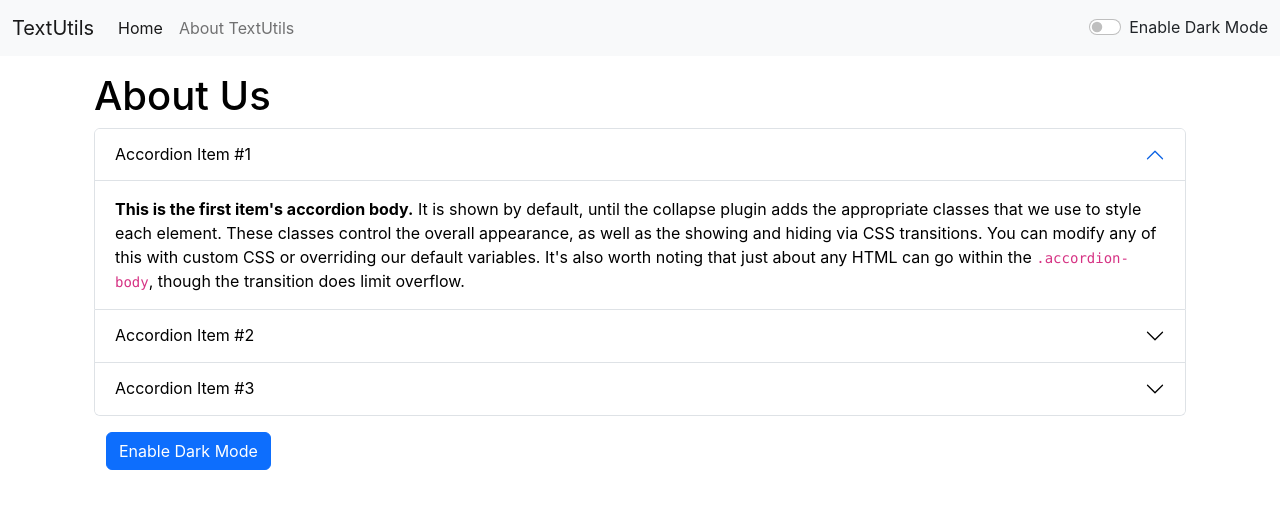
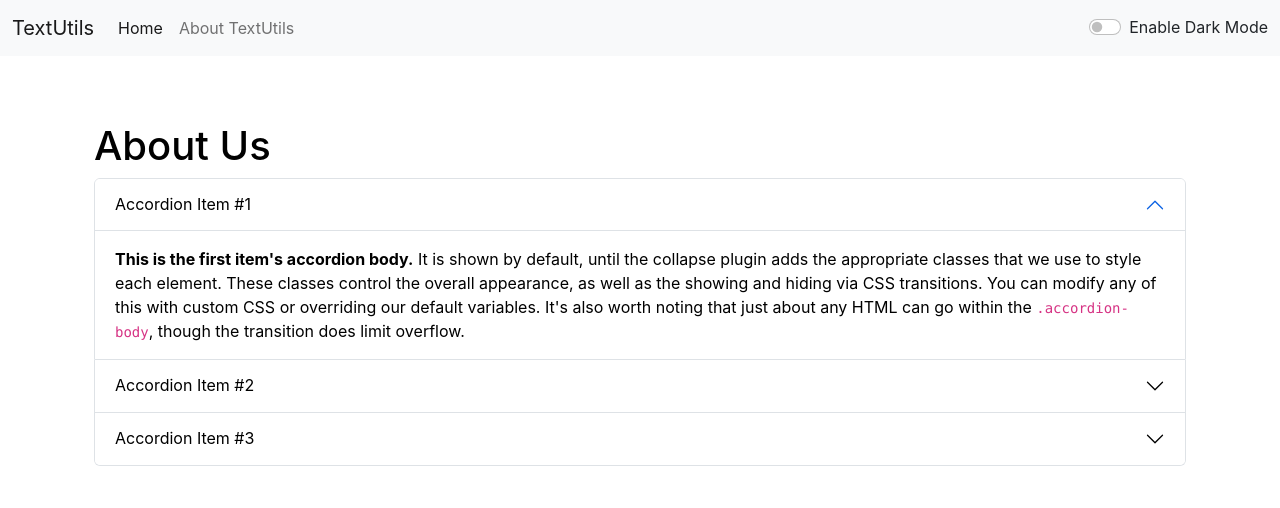
Before and after one commit to vikramshaw/TextUtils, a React (Create React App) app: page /about in a window 1280 px wide. Shown: the top 508 px of the page. Built offline with nearby package versions, Linux system fonts and the light colour scheme.

Commit message:
Fixing Issues & Wrapping up TextUtils

```diff
--- a/public/index.html
+++ b/public/index.html
@@ -7,7 +7,9 @@
     <meta name="theme-color" content="#000000" />
     <meta
       name="description"
-      content="TextUtils app where we can change the text according to our choice"
+      content="TextUtils is a word counter and a character counting utility which can be used to manipulate your text in the
+                way you want. You can remove extra spaces, copy the manipulated text as well as convert your text from Uppercase to
+                lowercase and lowercase to Uppercase"
     />
     <link rel="apple-touch-icon" href="%PUBLIC_URL%/logo192.png" />
     <!--
@@ -27,7 +29,7 @@
 
     <link href="https://cdn.jsdelivr.net/npm/bootstrap@5.2.0/dist/css/bootstrap.min.css" rel="stylesheet" integrity="sha384-gH2yIJqKdNHPEq0n4Mqa/HGKIhSkIHeL5AyhkYV8i59U5AR6csBvApHHNl/vI1Bx" crossorigin="anonymous">
 
-    <title>TextUtils</title>
+    <title>Textutils - Word counter | character counter | lowercase to uppercase | uppercase to lowercase</title>
   </head>
   <body>
     <noscript>You need to enable JavaScript to run this app.</noscript>
--- a/src/App.js
+++ b/src/App.js
@@ -46,8 +46,8 @@ function App() {
       <Alert alert = {alert}/>
       <div className="container my-3">
         <Routes>
-          <Route path = "/" element = {<TextForm heading="Enter the text to analyze below" mode={mode} showAlert={showAlert}/>} />
-          <Route path = "/about" element = {<About /> } />
+          <Route path = "/" element = {<TextForm heading="TextUtils - Word Counter, Character Counter, Remove extra spaces" mode={mode} showAlert={showAlert}/>} />
+          <Route path = "/about" element = {<About mode={mode}/> } />
         </Routes>
       </div>
     </Router>
--- a/src/cmponents/About.js
+++ b/src/cmponents/About.js
@@ -1,76 +1,52 @@
-import React, {useState} from 'react';
+import React from 'react';
 
-export default function About() {
+export default function About(props) {
 
-    const [myStyle, setMyStyle] = useState({
-        color: 'black',
-        backgroundColor: 'white'
-    })
-
-    const [btnText, setBtnText] = useState("Enable Dark Mode")
-
-    const toggleStyle = ()=> {
-        if(myStyle.color === 'black') {
-            setMyStyle({
-                color: 'white',
-                backgroundColor: 'black',
-                border: '1px solid white'
-            })
-            setBtnText("Enable Light Mode")
-        }
-        else {
-            setMyStyle ({
-                color: 'black',
-                backgroundColor: 'white'
-            })
-            setBtnText("Enable Dark Mode")
-        }
+    let mystyle= {
+        backgroundColor: props.mode === 'dark' ? '#1e3f5b':'white',
+        color: props.mode === 'dark' ? 'white':'black'
     }
-
   return (
-    <div className='container' style={myStyle}>
+    <div className='container' style={{color: props.mode === 'dark' ? 'white':'black'}}>
         <h1>About Us</h1>
         <div className="accordion" id="accordionExample">
             <div className="accordion-item">
                 <h2 className="accordion-header" id="headingOne">
-                    <button className="accordion-button" type="button" style={myStyle} data-bs-toggle="collapse" data-bs-target="#collapseOne" aria-expanded="true" aria-controls="collapseOne">
+                    <button className="accordion-button" type="button" style={mystyle} data-bs-toggle="collapse" data-bs-target="#collapseOne" aria-expanded="true" aria-controls="collapseOne">
                         Accordion Item #1
                     </button>
                 </h2>
                 <div id="collapseOne" className="accordion-collapse collapse show" aria-labelledby="headingOne" data-bs-parent="#accordionExample">
-                    <div className="accordion-body" style={myStyle}>
+                    <div className="accordion-body" style={mystyle}>
                         <strong>This is the first item's accordion body.</strong> It is shown by default, until the collapse plugin adds the appropriate classes that we use to style each element. These classes control the overall appearance, as well as the showing and hiding via CSS transitions. You can modify any of this with custom CSS or overriding our default variables. It's also worth noting that just about any HTML can go within the <code>.accordion-body</code>, though the transition does limit overflow.
                     </div>
                 </div>
             </div>
             <div className="accordion-item">
                 <h2 className="accordion-header" id="headingTwo">
-                    <button className="accordion-button collapsed" type="button" style={myStyle} data-bs-toggle="collapse" data-bs-target="#collapseTwo" aria-expanded="false" aria-controls="collapseTwo">
+                    <button className="accordion-button collapsed" type="button" style={mystyle} data-bs-toggle="collapse" data-bs-target="#collapseTwo" aria-expanded="false" aria-controls="collapseTwo">
                         Accordion Item #2
                     </button>
                 </h2>
                 <div id="collapseTwo" className="accordion-collapse collapse" aria-labelledby="headingTwo" data-bs-parent="#accordionExample">
-                    <div className="accordion-body" style={myStyle}>
+                    <div className="accordion-body" style={mystyle}>
                         <strong>This is the second item's accordion body.</strong> It is hidden by default, until the collapse plugin adds the appropriate classes that we use to style each element. These classes control the overall appearance, as well as the showing and hiding via CSS transitions. You can modify any of this with custom CSS or overriding our default variables. It's also worth noting that just about any HTML can go within the <code>.accordion-body</code>, though the transition does limit overflow.
                     </div>
                 </div>
             </div>
             <div className="accordion-item">
                 <h2 className="accordion-header" id="headingThree">
-                    <button className="accordion-button collapsed" type="button" style={myStyle} data-bs-toggle="collapse" data-bs-target="#collapseThree" aria-expanded="false" aria-controls="collapseThree">
+                    <button className="accordion-button collapsed" type="button" style={mystyle} data-bs-toggle="collapse" data-bs-target="#collapseThree" aria-expanded="false" aria-controls="collapseThree">
                         Accordion Item #3
                     </button>
                 </h2>
                 <div id="collapseThree" className="accordion-collapse collapse" aria-labelledby="headingThree" data-bs-parent="#accordionExample">
-                    <div className="accordion-body" style={myStyle}>
+                    <div className="accordion-body" style={mystyle}>
                         <strong>This is the third item's accordion body.</strong> It is hidden by default, until the collapse plugin adds the appropriate classes that we use to style each element. These classes control the overall appearance, as well as the showing and hiding via CSS transitions. You can modify any of this with custom CSS or overriding our default variables. It's also worth noting that just about any HTML can go within the <code>.accordion-body</code>, though the transition does limit overflow.
                     </div>
                 </div>
             </div>
         </div>
-        <div className="container my-3">
-            <button className="btn btn-primary" onClick={toggleStyle}>{btnText}</button>
-        </div>
     </div>
   )
 }
--- a/src/cmponents/Alert.js
+++ b/src/cmponents/Alert.js
@@ -11,8 +11,10 @@ function Alert(props) {
   return (
     // If props.alert is not null then evaluate the <div> part orelse don't evalute. Since props.alert is null so we are using this
     // props.alert &&
-    props.alert && <div className={`alert alert-${props.alert.type} alert-dismissible fade show`} role="alert">
-        <strong>{capitalize(props.alert.type)}</strong>: {props.alert.msg}
+    <div style={{height:'50px'}}>
+     { props.alert && <div className={`alert alert-${props.alert.type} alert-dismissible fade show`} role="alert">
+          <strong>{capitalize(props.alert.type)}</strong>: {props.alert.msg}
+      </div>}
     </div>
   )
 }
--- a/src/cmponents/TextForm.js
+++ b/src/cmponents/TextForm.js
@@ -26,6 +26,7 @@ export default function TextForm(props) {
         let text = document.getElementById("mybox");
         text.select();
         navigator.clipboard.writeText(text.value);
+        document.getSelection().removeAllRanges();
         props.showAlert("Text copied", "success");
     }
 
@@ -47,21 +48,22 @@ export default function TextForm(props) {
     return (
         <>
             <div className='container' style={{color: props.mode === 'dark' ? 'white':'black'}}>
-                <h1>{props.heading}</h1>
+                <h1 className='mb-2'>{props.heading}</h1>
                 <div className="mb-3">
-                    <textarea className="form-control" value={text} onChange={handleOnChange} style={{backgroundColor: props.mode === 'dark' ? 'grey':'white', color: props.mode === 'dark' ? 'white':'black'}} id="mybox" rows="8"></textarea>
+                    <textarea className="form-control" value={text} onChange={handleOnChange} style={{backgroundColor: props.mode === 'dark' ? '#1e3f5b':'white',
+                                color: props.mode === 'dark' ? 'white':'black'}} id="mybox" rows="8"></textarea>
                 </div>
-                <button className="btn btn-primary mx-2" onClick={handleUpClick}>Convert to UpperCase</button>
-                <button className="btn btn-primary mx-2" onClick={handleLowClick}>Convert to LowerCase</button>
-                <button className="btn btn-primary mx-2" onClick={handleCopy}>Copy</button>
-                <button className="btn btn-primary mx-2" onClick={handleRemoveExtraSpaces}>Remove Extra Spaces</button>
-                <button className="btn btn-primary mx-2" onClick={handleClearClick}>Clear</button>
+                <button disabled={text.length===0} className="btn btn-primary mx-2 my-1" onClick={handleUpClick}>Convert to UpperCase</button>
+                <button disabled={text.length===0} className="btn btn-primary mx-2 my-1" onClick={handleLowClick}>Convert to LowerCase</button>
+                <button disabled={text.length===0} className="btn btn-primary mx-2 my-1" onClick={handleCopy}>Copy</button>
+                <button disabled={text.length===0} className="btn btn-primary mx-2 my-1" onClick={handleRemoveExtraSpaces}>Remove Extra Spaces</button>
+                <button disabled={text.length===0} className="btn btn-primary mx-2 my-1" onClick={handleClearClick}>Clear</button>
             </div>
 
             <div className="container my-3" style={{color: props.mode === 'dark' ? 'white':'black'}}>
                 <h1>Your Text Summary</h1>
-                <p>Number of words: {text.split(" ").length} and Number of characters: {text.length}</p>
-                <p>Time to read one word is {0.008 * text.split(" ").length}</p>
+                <p>Number of words: {text.split(" ").filter((element)=>{return element.length!==0}).length} and Number of characters: {text.length}</p>
+                <p>Time to read one word is {0.008 * text.split(" ").filter((element)=>{return element.length!==0}).length}</p>
                 <h2>Preview</h2>
                 <p>{text.length>0 ? text : "Enter something above to preview"}</p>
             </div>
```
